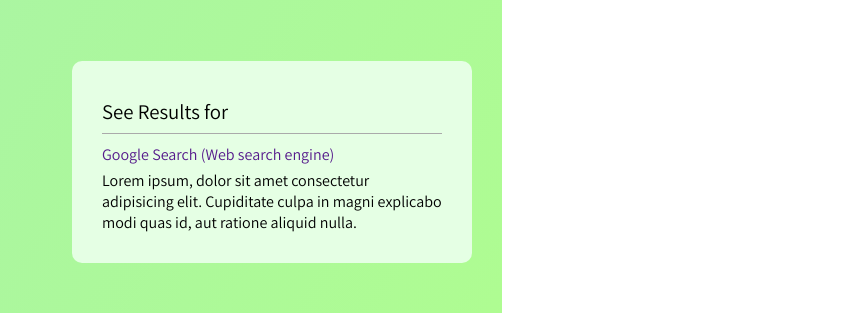
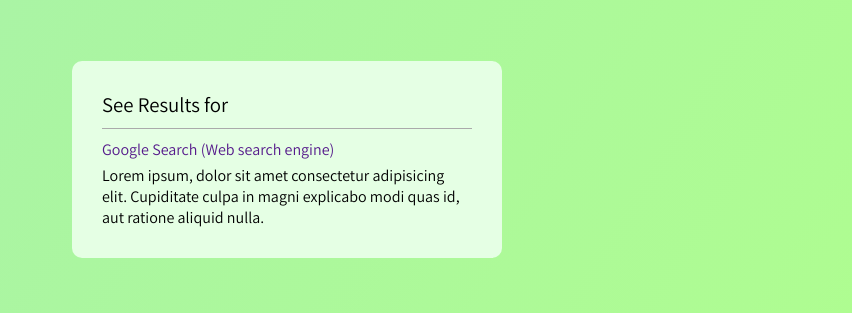
Before and after one commit to rohilpinto/GoogleSearch-Page-Replica, a plain HTML site: page results.html in a window 1280 px wide. Shown: the part 139-452 px from the top of the page, 778-1630 px from the left, 852 px wide, since content can reach past the window. Drawn offline with Linux system fonts and the light colour scheme.

Commit message:
changed min-width of results

```diff
--- a/results.css
+++ b/results.css
@@ -2,7 +2,7 @@
   /* border: 1px solid #000; */
 }
 
-@media (max-width: 1000px) {
+@media (max-width: 1372px) {
   html,
   body {
     min-width:1630px;
@@ -175,8 +175,9 @@ a:hover {
 
 .sidebar-result-box {
   width: auto;
-  max-width: 400px;
-
+  max-width: 500px;
+  min-width: 386px;
+  max-height: 200px;
 
   background: #e5ffe4;
   position: absolute;
@@ -191,7 +192,8 @@ a:hover {
 
 .sidebar-result-box .title {
   font-size: 1.3rem;
-  line-height: 2;
+  /* line-height: auto; */
+
 }
 
 .sidebar-result-box .title::after {
@@ -201,6 +203,7 @@ a:hover {
   height: 1px;
   display: block;
   margin-bottom: 10px;
+  margin-top: 10px;
 }
 
 .sidebar-result-box .description {
```
